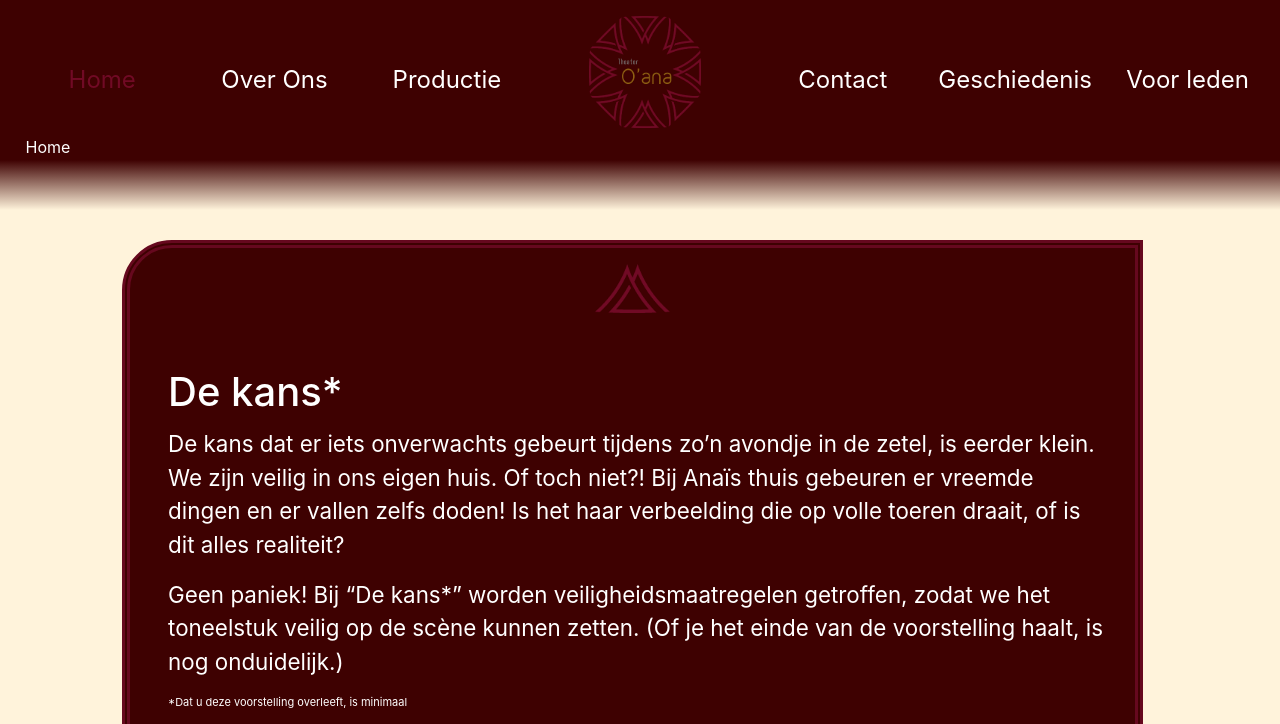
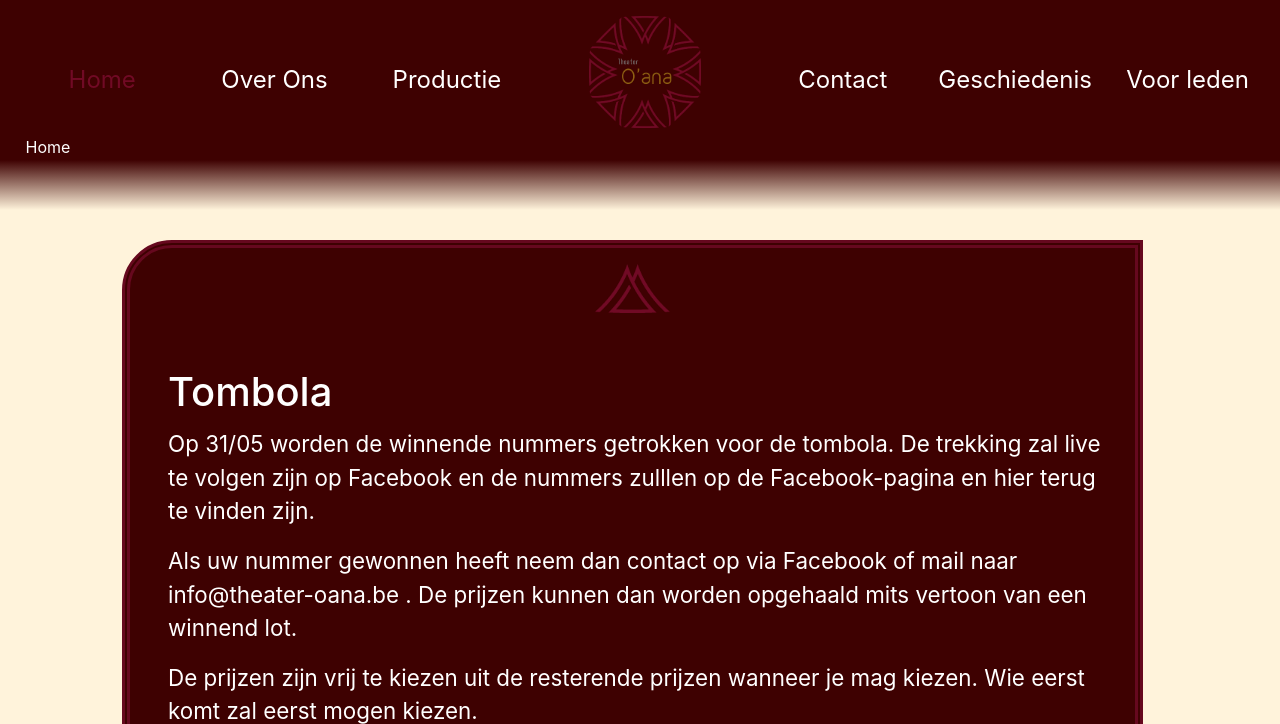
Before and after one commit to theaterOana/Website, a PHP site: page / in a window 1280 px wide. Shown: the top 724 px of the page. Run offline with PHP 8.4, Linux system fonts and the light colour scheme.

Commit message:
Tombola Info

```diff
--- a/index.php
+++ b/index.php
@@ -10,6 +10,18 @@ require_once($_SERVER['DOCUMENT_ROOT']."/Head.php");
 
 
   <div class="row">
+
+  <div class=" col-sm-12">
+      <article>
+        <h1>Tombola</h1>
+      <p>Op 31/05 worden de winnende nummers getrokken voor de tombola. De trekking zal live te volgen zijn op Facebook en de nummers zulllen op de Facebook-pagina en hier terug te vinden zijn.</p>
+      <p>Als uw nummer gewonnen heeft neem dan contact op via Facebook of mail naar info@theater-oana.be . De prijzen kunnen dan worden opgehaald mits vertoon van een winnend lot.</p>
+      <p>De prijzen zijn vrij te kiezen uit de resterende prijzen wanneer je mag kiezen. Wie eerst komt zal eerst mogen kiezen.</p>
+      <p>volg zeker <a href="https://www.facebook.com/TheaterOana/">onze Facebook-pagina</a> voor meer informatie</p>
+     </article>
+
+
+    </div>
 
     <div class=" col-sm-12">
       <article>
```
